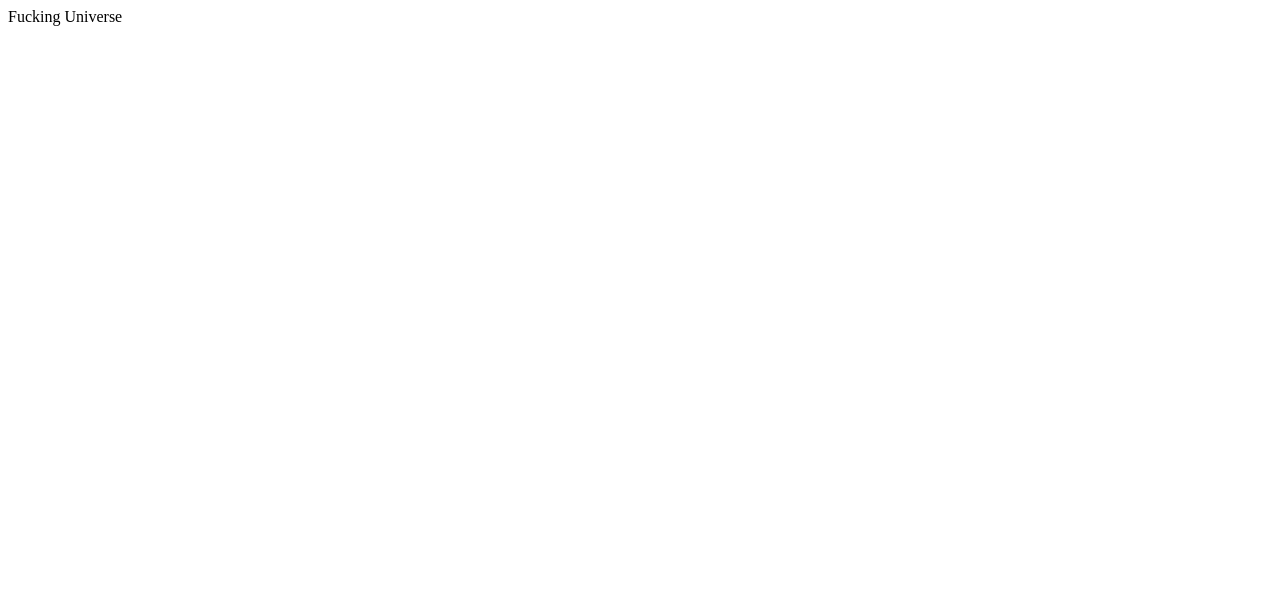
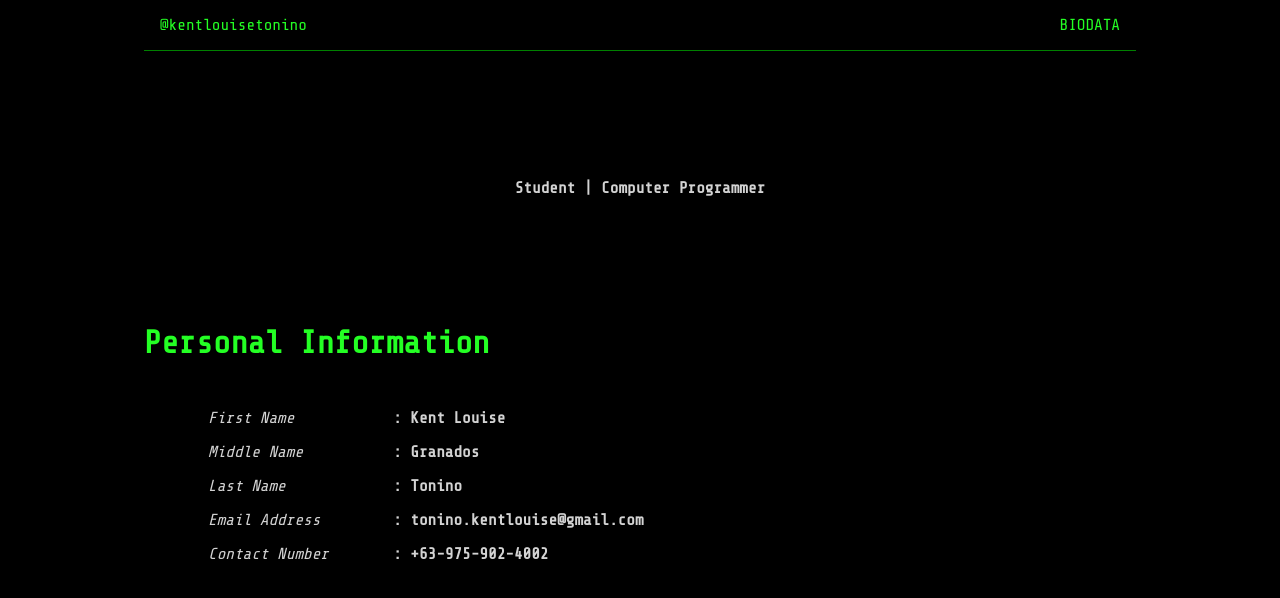
Before and after one commit to kentlouisetonino/biodata, a plain HTML site: page src/index.html in a window 1280 px wide. Drawn offline with nearby package versions, Linux system fonts and the light colour scheme.

Commit message:
personal information

```diff
--- a/src/css/index.css
+++ b/src/css/index.css
@@ -0,0 +1,86 @@
+@import url('https://fonts.googleapis.com/css2?family=Share+Tech+Mono&display=swap');
+
+/* Global styling. */
+* {
+  margin: 0;
+  padding: 0;
+  box-sizing: border-box;
+  font-family: 'Share Tech Mono', monospace;
+}
+body {
+  background-color: black;
+  color: rgb(36, 255, 36);
+}
+.wrapper {
+  max-width: 992px;
+  margin: 0 auto;
+}
+
+/* For navigation styling. */
+.navbar {
+  padding: 16px;
+  border-bottom: 1px solid green;
+}
+.navbar ul {
+  display: flex;
+  justify-content: space-between;
+  width: 100%;
+  list-style-type: none;
+}
+.navbar ul li a {
+  color: inherit;
+  text-decoration: none;
+  font-size: 16px;
+}
+.navbar ul li a:hover {
+  color: inherit;
+  text-decoration: underline;
+  text-underline-offset: 8px;
+  text-decoration-color: lightgray;
+  text-decoration-line: 1px;
+}
+
+/* For title part syling. */
+.title {
+  padding-top: 128px;
+}
+.title h4 {
+  text-align: center;
+  color: lightgray;
+}
+
+/* For personal information styling. */
+.personal {
+  padding-top: 128px;
+}
+.personal-data {
+  padding-top: 32px;
+  display: flex;
+}
+.personal-data ul {
+  width: 100%;
+  list-style-type: none;
+}
+.personal-data-list-1 {
+  padding-left: 64px;
+}
+.personal-data-list-1 ul {
+  font-style: italic;
+  color: lightgray;
+
+}
+.personal-data-list-1 ul li {
+  color: lightgray;
+  margin-top: 16px;
+}
+.personal-data-list-2 {
+  padding-left: 64px;
+}
+.personal-data-list-2 ul {
+  font-weight: 900;
+  color: lightgray;
+}
+.personal-data-list-2 ul li {
+  color: lightgray;
+  margin-top: 16px;
+}
--- a/src/index.html
+++ b/src/index.html
@@ -3,8 +3,52 @@
   <head>
     <link rel="shortcut icon" href="./icons/biodata.ico" />
     <title>Biodata | Kent Louise Tonino</title>
+    <link rel="stylesheet" href="./css/index.css" />
   </head>
   <body>
-    Fucking Universe
+    <!-- This will wrap all the contents and adjust its width. -->
+    <div class="wrapper">
+      <!-- Navigation part. -->
+      <div class="navbar">
+        <ul>
+          <li>
+            <a href="https://github.com/kentlouisetonino" target="_blank"
+              >@kentlouisetonino</a
+            >
+          </li>
+          <li><a href="#">BIODATA</a></li>
+        </ul>
+      </div>
+
+      <!-- Title part -->
+      <div class="title">
+        <h4>Student | Computer Programmer</h4>
+      </div>
+
+      <!-- Personal information part. -->
+      <div class="personal">
+        <h1>Personal Information</h1>
+        <div class="personal-data">
+          <div class="personal-data-list-1">
+            <ul>
+              <li>First Name</li>
+              <li>Middle Name</li>
+              <li>Last Name</li>
+              <li>Email Address</li>
+              <li>Contact Number</li>
+            </ul>
+          </div>
+          <div class="personal-data-list-2">
+            <ul>
+              <li>: Kent Louise</li>
+              <li>: Granados</li>
+              <li>: Tonino</li>
+              <li>: tonino.kentlouise@gmail.com</li>
+              <li>: +63-975-902-4002</li>
+            </ul>
+          </div>
+        </div>
+      </div>
+    </div>
   </body>
 </html>
```
